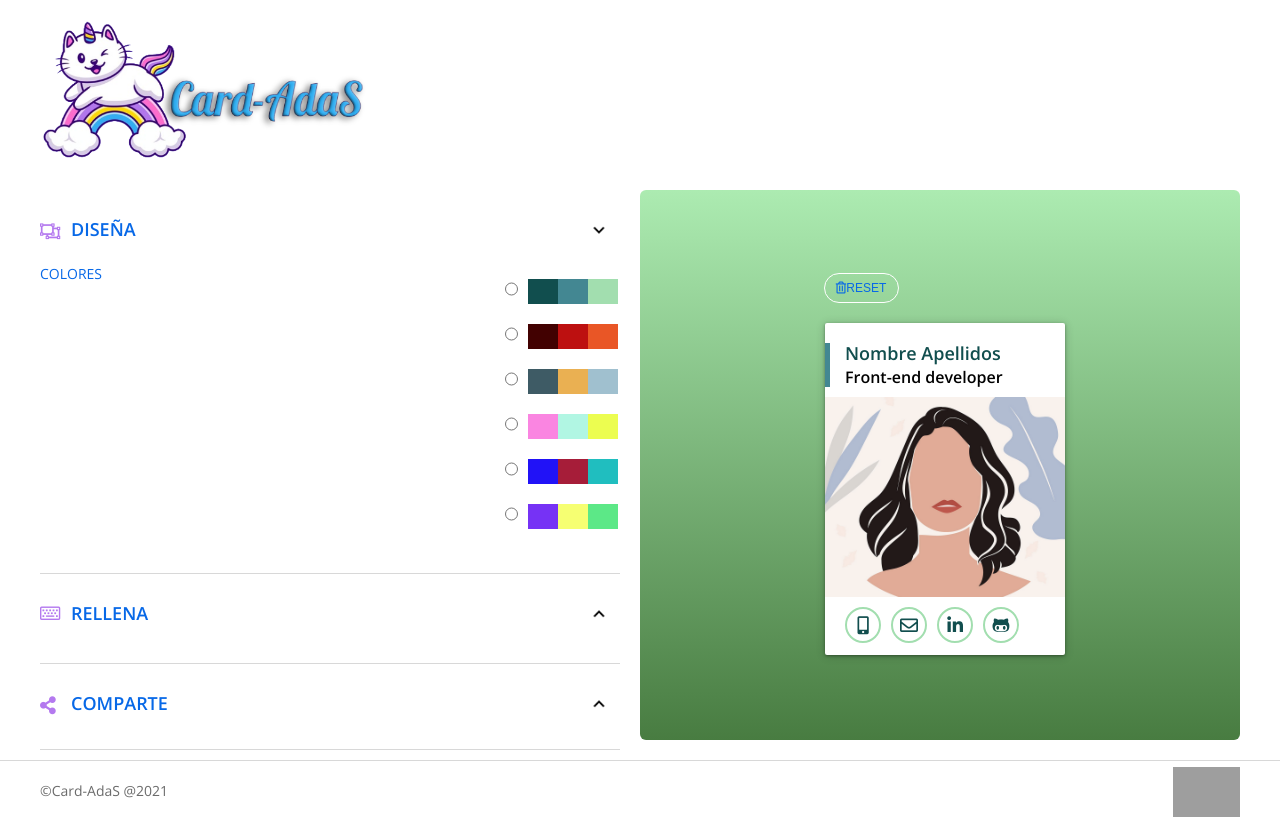
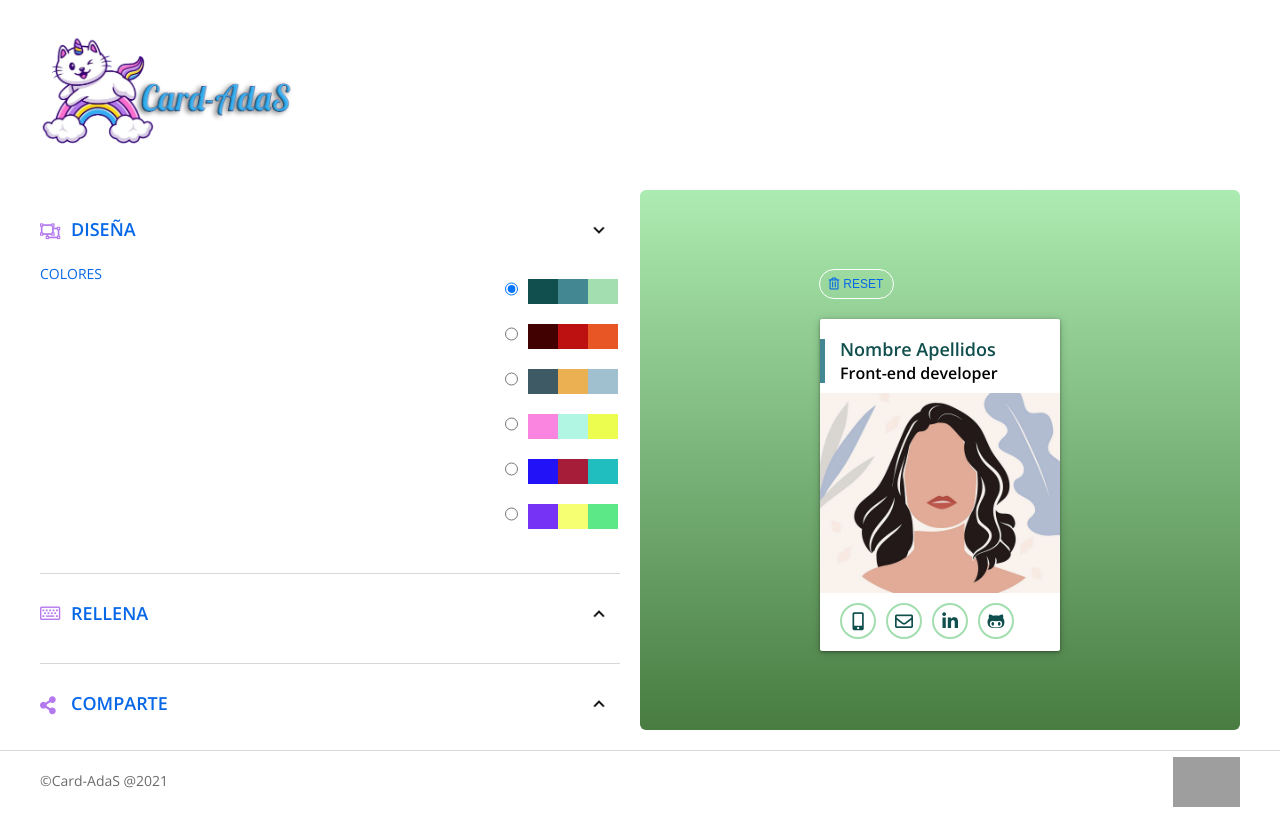
Before and after one commit to anamontegrifo/Generador-de-tarjetas-Refactoriza, a React (Create React App) app: page / in a window 1280 px wide. Built offline with nearby package versions, Linux system fonts and the light colour scheme; grey boxes are pictures that could not be loaded.

Commit message:
run githubpages

```diff
--- a/src/components/App.js
+++ b/src/components/App.js
@@ -12,7 +12,7 @@ function App() {
 	const [rotate1, setRotate1] = useState('down');
 	const [rotate2, setRotate2] = useState('up');
 	const [rotate3, setRotate3] = useState('up');
-	const [palette, setPalette] = useState('');
+	const [palette, setPalette] = useState('palette1');
 
 	const [data, setData] = useState({
 		palette: '',
@@ -122,7 +122,7 @@ function App() {
 				<section className="sample">
 					{/* Botón Reset */}
 					<button className="sample__reset js-resetButton" type="reset">
-						<i className="far fa-trash-alt"></i>
+						<i className="far fa-trash-alt icon"></i>
 						Reset
 					</button>
 					{/* Tarjeta previsualización */}
@@ -220,6 +220,7 @@ function App() {
 											{/* Paleta */}
 											<label className="check_one" htmlFor="palette1">
 												<input
+													defaultChecked={true}
 													onChange={handlePalette}
 													className="one"
 													id="palette1"
@@ -477,7 +478,7 @@ function App() {
 								{/* Línea divisoria*/}
 								<div className="line3"></div>
 								{/* Sección tarjeta ya creada*/}
-								<article className="share js-shareTwitter ">
+								<article className="share js-shareTwitter hiddenTwitter">
 									<h1 className="title js-title">La tarjeta ha sido creada:</h1>
 									<a
 										href="/twitter"
@@ -505,7 +506,7 @@ function App() {
 							</div>
 						</article>
 						{/* Línea divisoria*/}
-						<div className="line3 line4 js-line"></div>
+						<div className=" line4 js-line"></div>
 					</section>
 				</form>
 			</main>
--- a/src/styles/layout/_card.scss
+++ b/src/styles/layout/_card.scss
@@ -1,13 +1,13 @@
 .sample {
 	background: linear-gradient(#acebb1, #487c41);
-	padding: 38px 35px 40px 45px;
+	display: flex;
+	flex-direction: column;
+	justify-content: center;
+	align-items: center;
+	padding: 20px 0;
 	order: 2;
 	@media (min-width: 768px) {
 		margin-bottom: 20px;
-		display: flex;
-		flex-direction: column;
-		justify-content: center;
-		align-items: center;
 		border-radius: 6px;
 	}
 	&__reset {
@@ -20,10 +20,9 @@
 		font-size: 12px;
 		color: $gunmetal;
 		margin-bottom: 20px;
-		@media (min-width: 768px) {
-			transform: translateX(-84px);
-			// margin-right: auto;
-		}
+		transform: translateX(-84px);
+
+
 	}
 
 	&__card {
@@ -179,3 +178,8 @@
 	border: solid 2px $color-three-palette-six;
 	}
 }
+
+.icon {
+	margin-right: 4px;
+
+}
--- a/src/styles/layout/_footer.scss
+++ b/src/styles/layout/_footer.scss
@@ -5,6 +5,7 @@
   flex-direction: column;
   align-items: center;
   justify-content: center;
+
   border-top: solid 1px $border;
   @media (min-width: 768px) {
     flex-direction: row;
--- a/src/styles/layout/_header.scss
+++ b/src/styles/layout/_header.scss
@@ -7,7 +7,7 @@
   align-items: center;
 
   &__menu--img {
-    height: 155px;
+    height: 120px;
     padding-left: 40px;
   }
 }
--- a/src/styles/pages/_index.scss
+++ b/src/styles/pages/_index.scss
@@ -1,4 +1,6 @@
 .page {
+	min-height: 70vh;
+	overflow: hidden;
   @media (min-width: 768px) {
     display: grid;
     grid-template-columns: 1fr 1fr;
```
